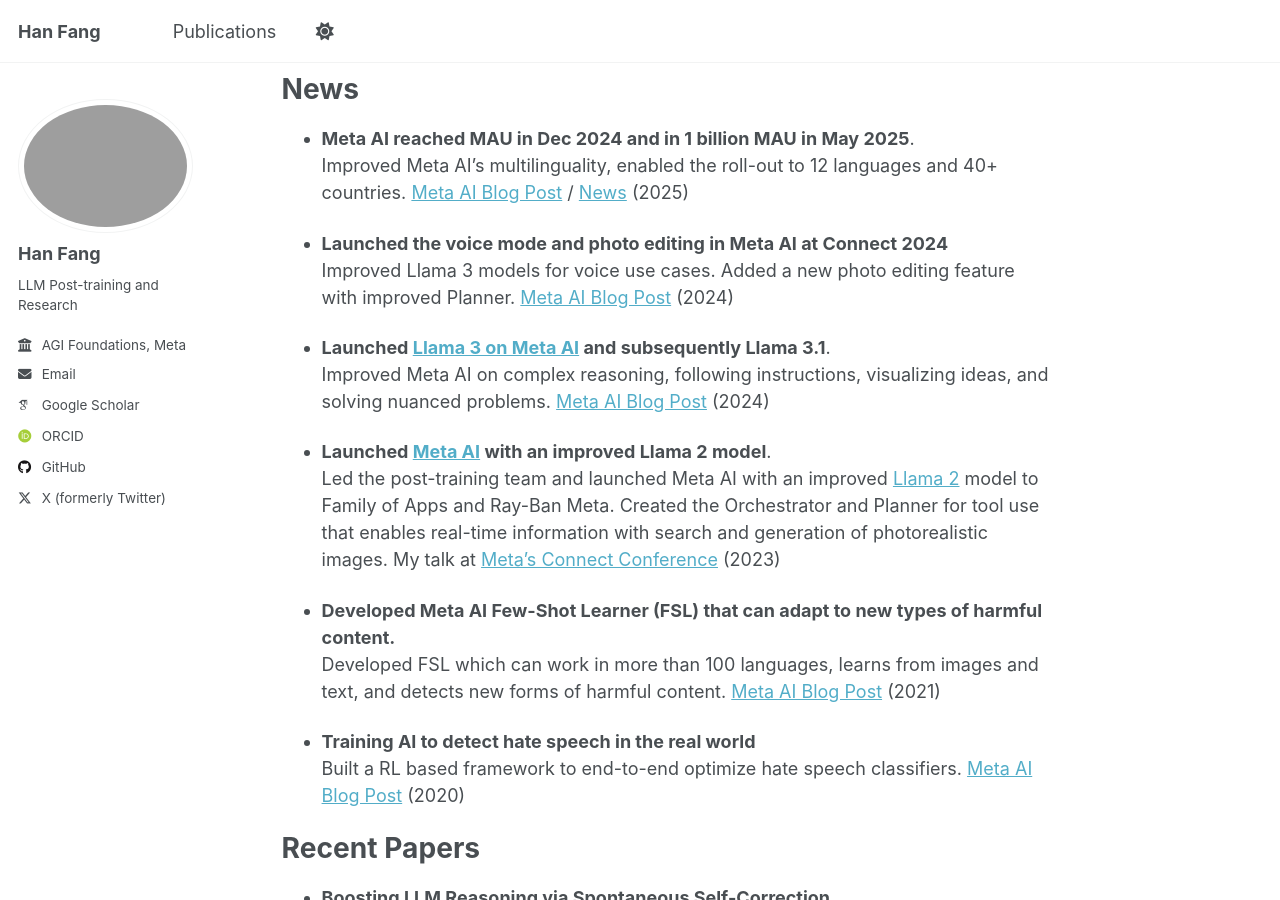
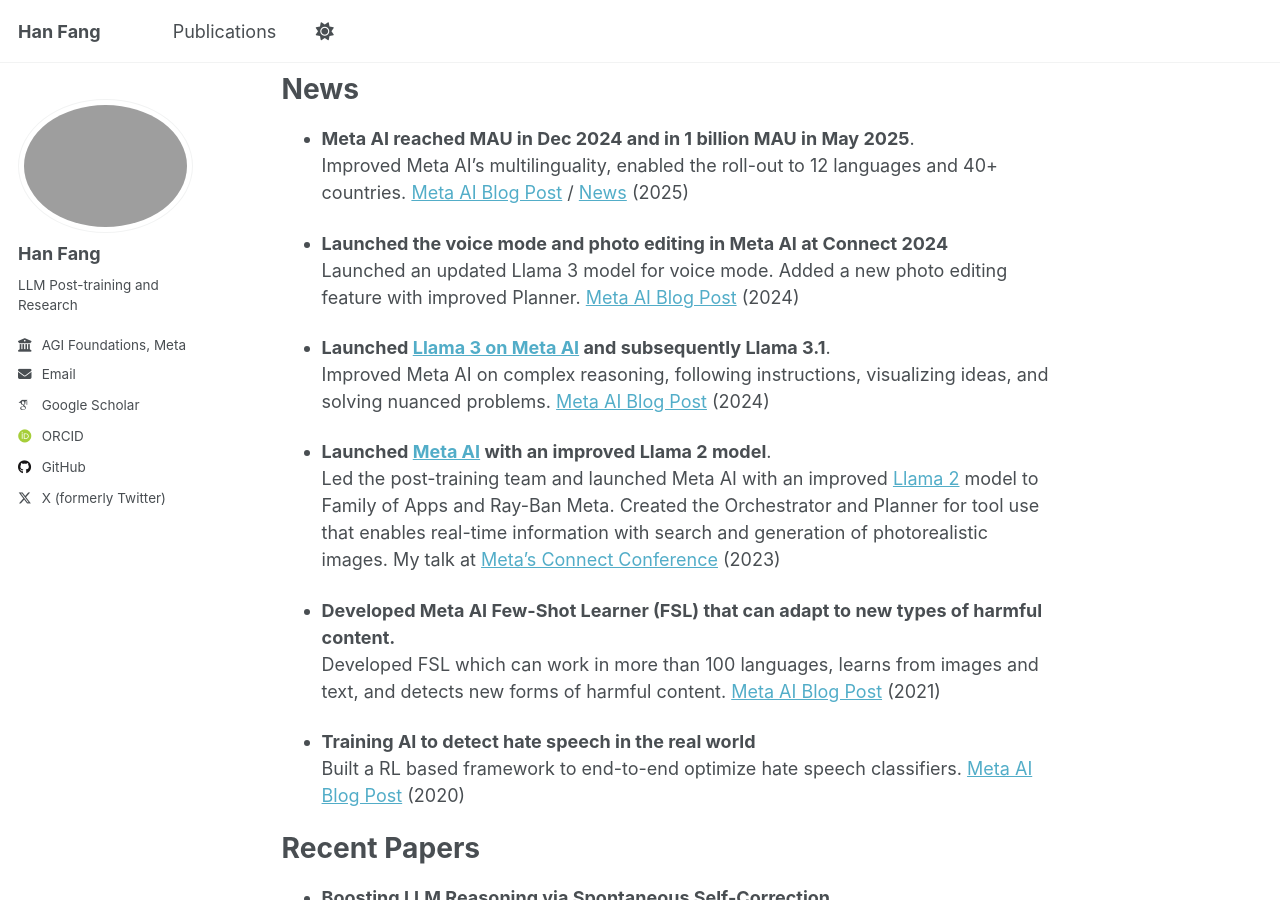
Before and after one commit to hanfang/hanfang.github.io, a Jekyll site: the page built from _pages/about.md, in a window 1280 px wide and 900 px high, scrolled down 354 px. Built offline with Jekyll 4.4.1, drawn with Linux system fonts in a browser that asks for light colours; some web fonts are replaced.

Commit message:
Update about.md

```diff
--- a/_pages/about.md
+++ b/_pages/about.md
@@ -22,7 +22,7 @@
   Improved Meta AI's multilinguality, enabled the roll-out to 12 languages and 40+ countries. [Meta AI Blog Post](https://ai.meta.com/blog/future-of-ai-built-with-llama/) / [News](https://techcrunch.com/2025/05/29/meta-ai-now-has-1b-monthly-active-users/) (2025)
 
 * **Launched the voice mode and photo editing in Meta AI at Connect 2024**
-  Improved Llama 3 models for voice use cases. Added a new photo editing feature with improved Planner. [Meta AI Blog Post](https://about.fb.com/news/2024/09/metas-ai-product-news-connect/)  (2024)
+  Launched an updated Llama 3 model for voice mode. Added a new photo editing feature with improved Planner. [Meta AI Blog Post](https://about.fb.com/news/2024/09/metas-ai-product-news-connect/)  (2024)
 
 * **Launched [Llama 3 on Meta AI](https://ai.meta.com/blog/meta-llama-3/) and subsequently Llama 3.1**.
   Improved Meta AI on complex reasoning, following instructions, visualizing ideas, and solving nuanced problems. [Meta AI Blog Post](https://ai.meta.com/blog/meta-llama-3-1/) (2024)
```
